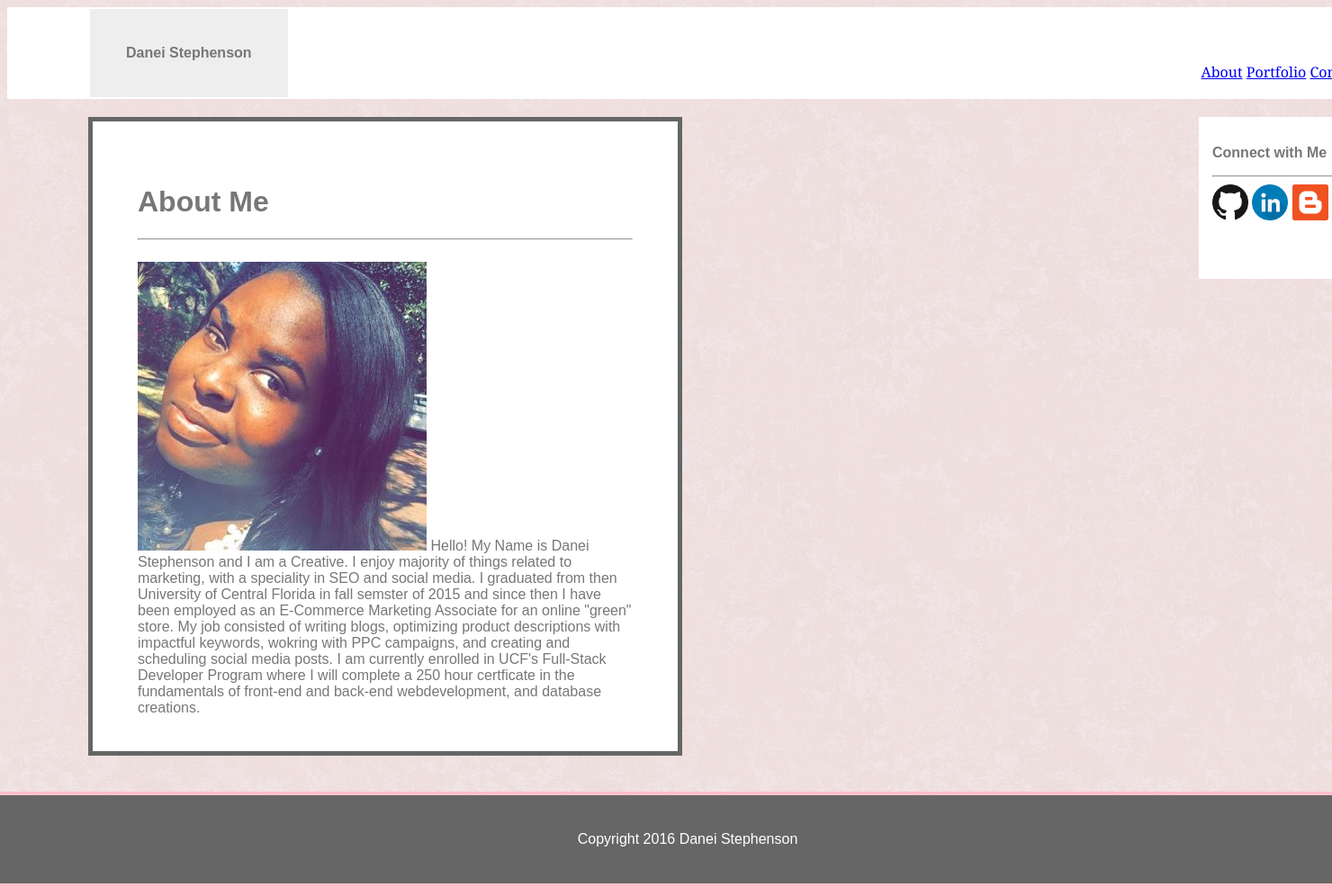
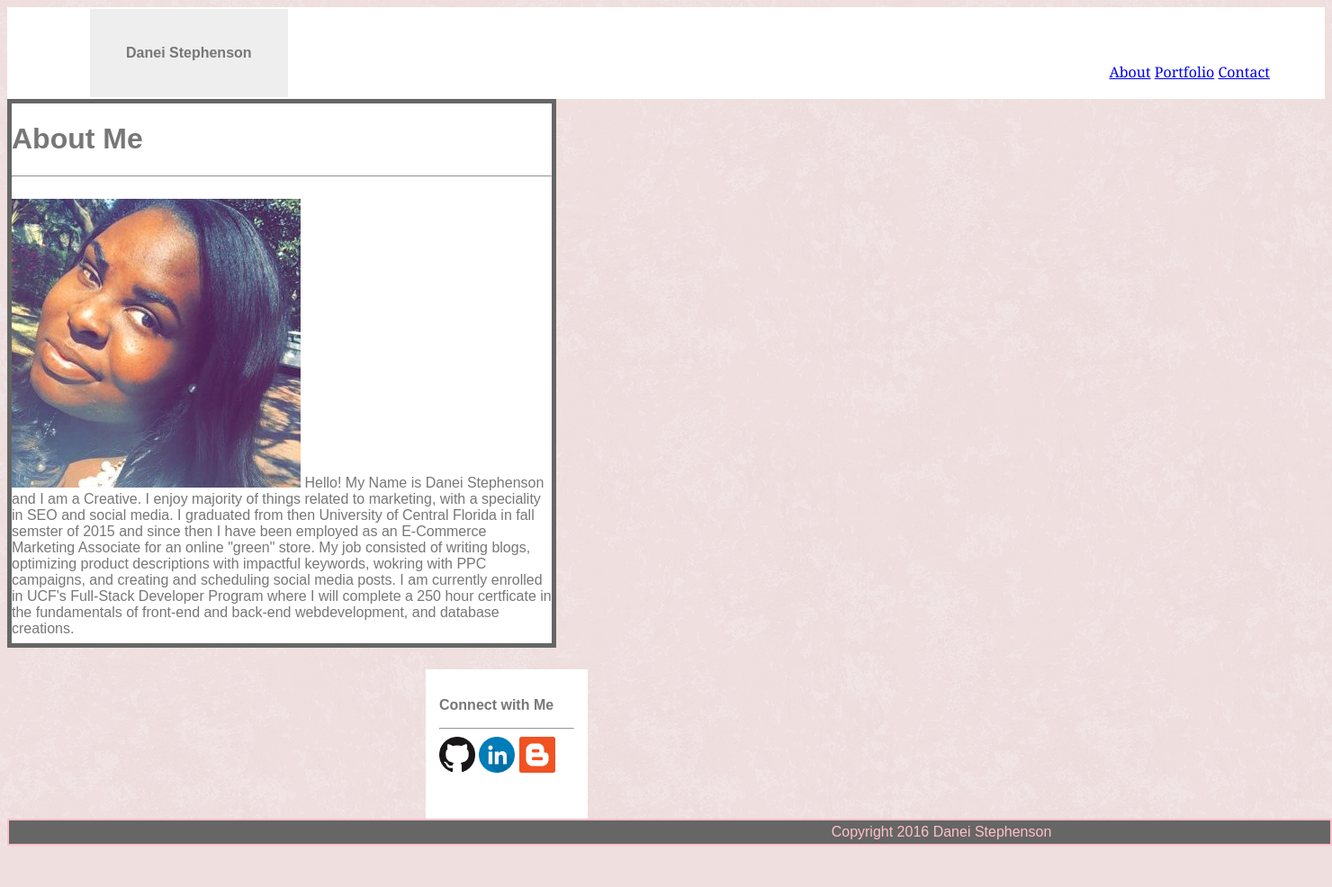
Before and after one commit to DaneiStephenson/Basic-Portfolio, a PHP site: page / in a window 1480 px wide; the page is wider, and only the part inside the window is pictured. Shown: that part at 90% size. After the commit the page ends 940 px from the top of that part, so only its background shows below. Run offline with PHP 8.4, Linux system fonts and the light colour scheme.

Commit message:
Fixed stylesheet location and background image

```diff
--- a/style.css
+++ b/assets/css/style.css
@@ -3,7 +3,7 @@
 
 body {
 	color: pink;
-	background-image: url("assets/images/pink_rice.png");
+	background-image: url("../images/pink_rice.png");
 	font-family: 'Arial', 'Helvetica Neue', Helvetica, sans-serif;;
 
 }
@@ -26,10 +26,15 @@ font-family: 'Georgia', Times, Times New Roman, serif;
 	margin-top: 0px;
 	left: -10px;
 	border: #cccccc;
-	width: 100%;
+
+	max-width: 100%;
 
 
 
+}
+.wrapper {
+	max-width: 80%;
+	clear:both;
 }
 
 
@@ -167,10 +172,11 @@ img {
 	float: left;
 	background-color: #ffffff;
 	border:  solid 5px #666666 ;
-	width: 550px;
+	/*width: 550px;*/
 	height: 600px;
-	padding: 50px;
-	margin: 20px -50px 20px 90px;
+	/*padding: 50px;*/
+	/*margin: 20px -50px 20px 90px;*/
+width: 600px;
 
 
 }
@@ -201,19 +207,15 @@ img {
 }
 
 footer {
-	color: #777777;
+
 	position: relative;
 	text-align: center;
-	color: white;
-	 clear: both;
+
      background: #666666;
-  padding: 40px;
-bottom: -20px;
-left: -20px;
-right: 100px;
-width: 100%;
-
-  border: pink 4px solid;
+ padding: 4px;
+  top: 800px;
+width: 1460px;
+border: pink 2px solid;
 
 
 
--- a/index.html
+++ b/index.html
@@ -3,7 +3,7 @@
 	<head>
 	<title>Homework Assignment 1</title>
 	<!--Linking CSS-->
-	<link rel="stylesheet" type="text/css" href="style.css">
+	<link rel="stylesheet" type="text/css" href="assets/css/style.css">
 
 
 </head>
@@ -25,6 +25,12 @@
 
 	</header>
 <!-- Information in About Me Section -->
+<div class="wrapper">
+
+
+
+
+
 <div class="aboutMe">
 		 <h1>About Me</h1>
 		 <hr>
@@ -37,9 +43,7 @@
 
 		<p>
 		<img alt="Image of Danei Stephenson" src="assets/images/AboutMe.jpg">
-Hello! My Name is Danei Stephenson and I am a Creative. I enjoy majority of things related to marketing, with a speciality in SEO and social media. I graduated from then University of Central Florida in  fall semster of 2015 and since then I have been employed as an E-Commerce Marketing Associate for an online "green" store. My job consisted of writing blogs, optimizing product descriptions with impactful keywords, wokring with PPC campaigns, and creating and scheduling social media posts. I am currently enrolled in UCF's Full-Stack Developer Program where I will complete a 250 hour certficate in the fundamentals of front-end and back-end webdevelopment, and database creations.
-	</div>
-
+Hello! My Name is Danei Stephenson and I am a Creative. I enjoy majority of things related to marketing, with a speciality in SEO and social media. I graduated from then University of Central Florida in  fall semster of 2015 and since then I have been employed as an E-Commerce Marketing Associate for an online "green" store. My job consisted of writing blogs, optimizing product descriptions with impactful keywords, wokring with PPC campaigns, and creating and scheduling social media posts. I am currently enrolled in UCF's Full-Stack Developer Program where I will complete a 250 hour certficate in the fundamentals of front-end and back-end webdevelopment, and database creations. </p>
 	</div>
 
 	<div class="connectWithMe">
@@ -50,6 +54,10 @@ Hello! My Name is Danei Stephenson and I am a Creative. I enjoy majority of thin
 	<img class="imageSize" alt="Image of LinkedIn" src="assets/images/linkedin.png">
 	<img class="imageSize" alt="Image of Blogger" src="assets/images/blogger.png">
 	</div>
+</div>
+	</div>
+
+
 
 	<footer>
 Copyright 2016 Danei Stephenson
```
Also changed, not shown: 2 other files.
